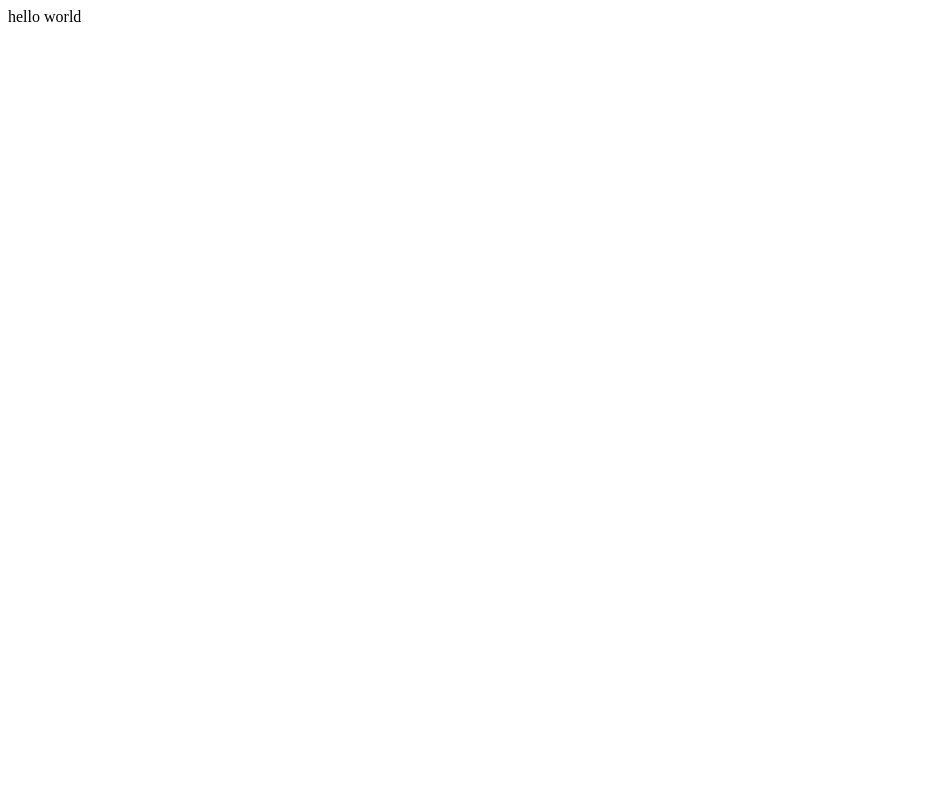
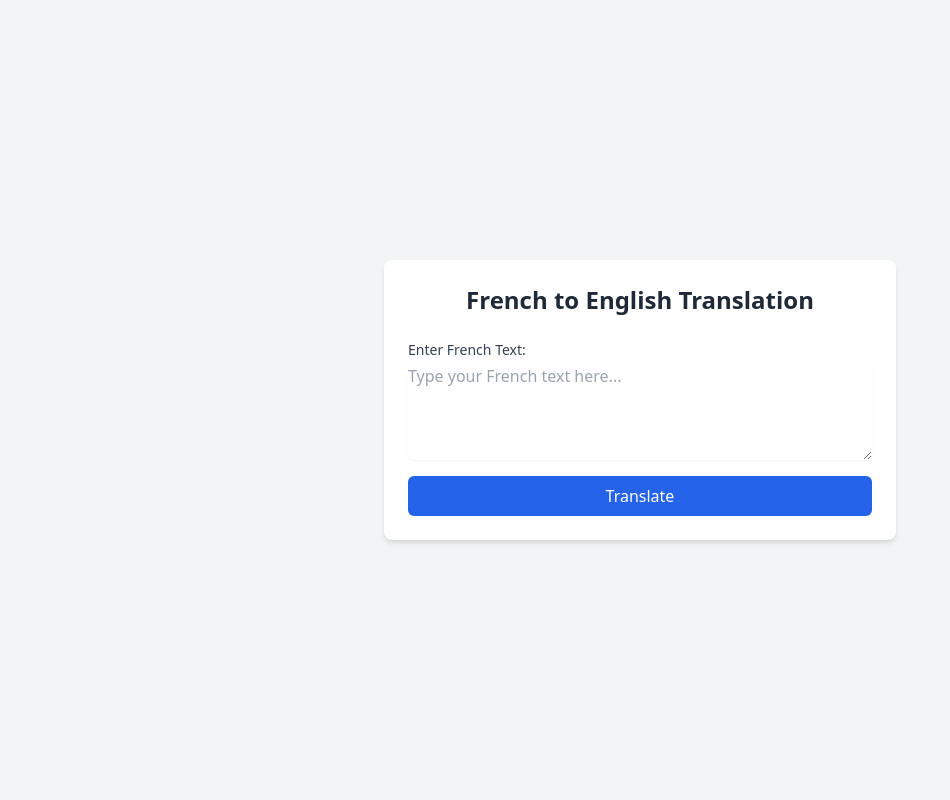
Before and after one commit to Bahkho/AI-Bot, a Flask app: page / in a window 1280 px wide. Before the commit the part shown is almost empty. Shown: the whole page, without its empty margins (0-950 px from the left). Run offline with Flask 3, Linux system fonts and the light colour scheme; some libraries are stand-ins or nearby versions.

Commit message:
Completed assignment

```diff
--- a/app.py
+++ b/app.py
@@ -1,7 +1,37 @@
 from flask import Flask, request, render_template
+from transformers import MarianMTModel, MarianTokenizer
 
 app = Flask(__name__)
 
-@app.route('/')
-def home():
-    return render_template('index.html')
+# Load MarianMT model and tokenizer for Chinese to English translation
+model_name = "Helsinki-NLP/opus-mt-fr-en"
+tokenizer = MarianTokenizer.from_pretrained(model_name)
+model = MarianMTModel.from_pretrained(model_name)
+
+@app.route("/", methods=["GET", "POST"])
+def index():
+    if request.method == "POST":
+        text = request.form["text_input"]
+        if text:
+            # Translate French text to English
+            translated = translate_text(text)
+            return render_template("index.html", original=text, translated=translated)
+        else:
+            return render_template("index.html", error="Please provide some text.")
+
+    return render_template("index.html")
+
+def translate_text(text):
+    # Tokenize the input text
+    inputs = tokenizer(text, return_tensors="pt", padding=True)
+
+    # Translate the text
+    translated_tokens = model.generate(**inputs)
+
+    # Decode the translated tokens to a string
+    translated_text = tokenizer.decode(translated_tokens[0], skip_special_tokens=True)
+
+    return translated_text
+
+if __name__ == "__main__":
+    app.run(debug=True)
--- a/templates/index.html
+++ b/templates/index.html
@@ -3,9 +3,45 @@
 <head>
     <meta charset="UTF-8">
     <meta name="viewport" content="width=device-width, initial-scale=1.0">
-    <title>Document</title>
+    <title>French to English Translation</title>
+    <link rel="icon" href="translation.webp" type="image/png">
+    <!-- Tailwind CSS -->
+    <script src="https://cdn.tailwindcss.com"></script>
 </head>
-<body>
-    hello world
+<body class="bg-gray-100">
+    <div class="min-h-screen flex items-center justify-center">
+        <div class="bg-white shadow-md rounded-lg w-full max-w-lg p-6">
+            <h1 class="text-2xl font-bold text-center text-gray-800 mb-6">French to English Translation</h1>
+            <form method="POST" class="space-y-4">
+                <div>
+                    <label for="text_input" class="block text-sm font-medium text-gray-700">Enter French Text:</label>
+                    <textarea id="text_input" name="text_input" rows="4" class="mt-1 block w-full border-gray-300 rounded-md shadow-sm focus:ring-blue-500 focus:border-blue-500" placeholder="Type your French text here..." required></textarea>
+                </div>
+                <div class="text-center">
+                    <button type="submit" class="w-full py-2 px-4 bg-blue-600 text-white font-medium rounded-md hover:bg-blue-700 focus:ring-2 focus:ring-blue-500 focus:outline-none">Translate</button>
+                </div>
+            </form>
+
+            {% if original %}
+            <div class="mt-6 p-4 bg-gray-50 border border-gray-200 rounded-lg">
+                <h2 class="text-lg font-semibold text-blue-600 mb-2">Translation Results</h2>
+                <div class="mb-2">
+                    <h3 class="font-medium text-gray-700">Original Text:</h3>
+                    <p class="text-gray-600">{{ original }}</p>
+                </div>
+                <div>
+                    <h3 class="font-medium text-gray-700">Translated Text:</h3>
+                    <p class="text-gray-600">{{ translated }}</p>
+                </div>
+            </div>
+            {% endif %}
+
+            {% if error %}
+            <div class="mt-6 p-4 bg-red-100 border border-red-300 text-red-700 rounded-lg">
+                {{ error }}
+            </div>
+            {% endif %}
+        </div>
+    </div>
 </body>
 </html>
```
Also changed, not shown: templates/translation.webp (added), 1 other file.
